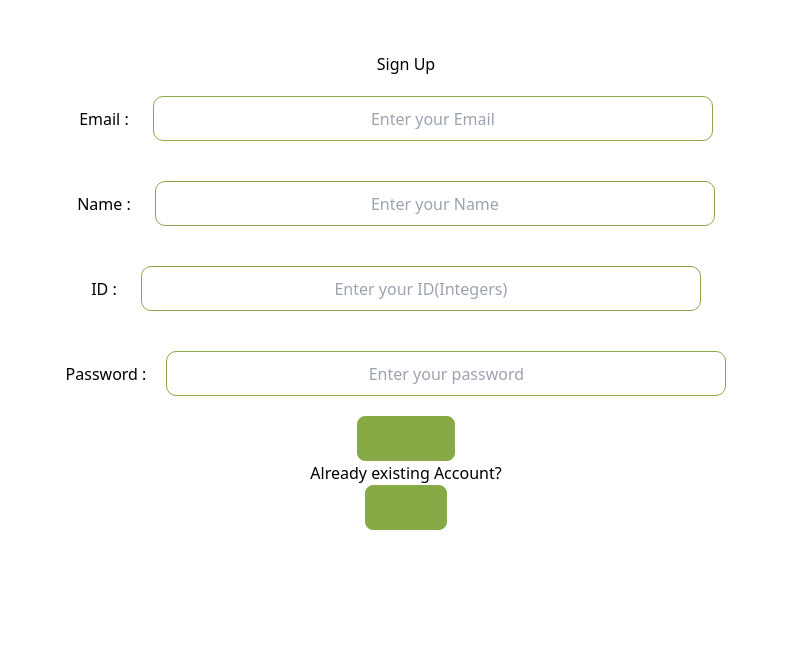
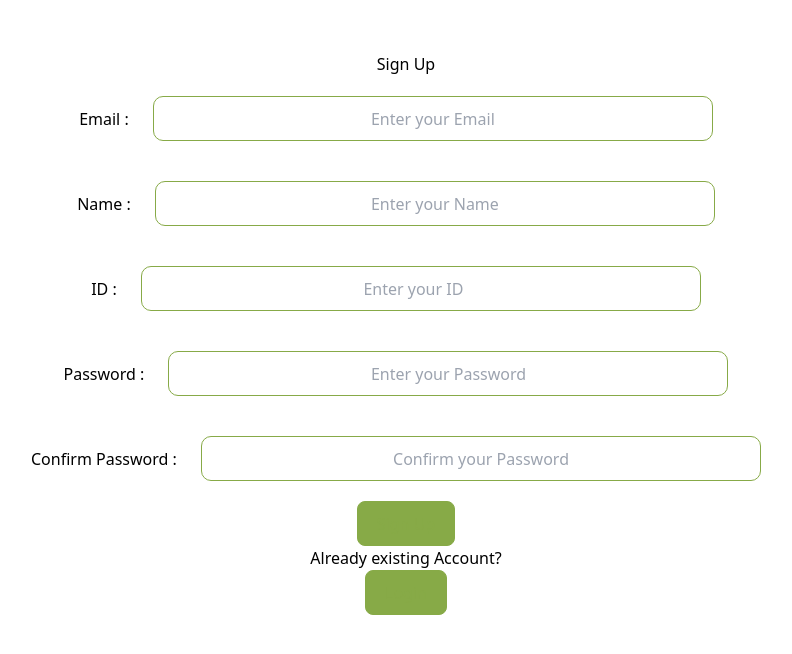
Before and after one commit to felexkemboi/iquantilellc, a Vue app: page /signup in a window 1280 px wide. Shown: the top 654 px of the page, without its empty margins (234-1026 px from the left). Built offline with nearby package versions, Linux system fonts and the light colour scheme.

Commit message:
add validation of inputs

```diff
--- a/package.json
+++ b/package.json
@@ -9,6 +9,7 @@
     "preview": "vite preview"
   },
   "dependencies": {
+    "vee-validate": "^4.7.1",
     "vue": "^3.2.37",
     "vue-router": "^4.0.13",
     "vuex": "^4.0.2"
--- a/src/components/SignUp.vue
+++ b/src/components/SignUp.vue
@@ -1,22 +1,38 @@
 <template>
     <div class="home">
     <h2>Sign Up</h2>
-    <div class="search flex-row">
+
+    <Form class="search flex-row">
+      <div>
         <label>Email  :   </label>
-      <input class="input" type="text" placeholder="Enter your Email" v-model="email" />
+        <Field placeholder="Enter your Email" name="email" v-model="email" :rules="validateEmail" />
+        <ErrorMessage name="email" />
       </div>
-    <div class="search flex-row">
+
+      <div>
         <label>Name  :   </label>
-      <input class="input" type="text" placeholder="Enter your Name" v-model="name" />
+        <Field placeholder="Enter your Name" name="name"  v-model="name" />
       </div>
-    <div class="search flex-row">
+
+      <div>
         <label>ID  :   </label>
-      <input class="input" type="text" placeholder="Enter your ID(Integers)" v-model="id" />
+        <Field placeholder="Enter your ID" name="id"  v-model="id" type="number" />
       </div>
-    <div class="search flex-row">
-      <label>Password :</label>
-      <input class="input" type="password" placeholder="Enter your password" v-model="password" />
+
+      <div>
+        <label>Password  :   </label>
+        <Field placeholder="Enter your Password" name="email" v-model="password" :rules="validatePassword" />
+        <ErrorMessage name="email" />
       </div>
+
+      <div>
+        <label>Confirm Password  :   </label>
+        <Field placeholder="Confirm your Password" name="email" v-model="confirm_password" :rules="validatePassword" />
+        <ErrorMessage name="confirm_password" />
+      </div>
+
+    </Form>
+
     <div>
       <button type="button" @click="signup">Sign Up</button>
     </div>
@@ -31,16 +47,38 @@
 
 <script setup>
   import { ref } from 'vue'
-  import {computed} from 'vue';
   import {useStore} from "vuex";
+  import { Field, Form, ErrorMessage } from 'vee-validate';
+  // import { extend } from 'vee-validate'
 
   const email = ref('')
   const name = ref('')
   const id = ref('')
   const password = ref('')
+  const confirm_password = ref('')
 
   const store = useStore();
-  const users = computed(() => store.getters.users)
+
+  const validateEmail = (value) => {
+      if (!value) {
+        return 'This field is required';
+      }
+
+      const regex = /^[A-Z0-9._%+-]+@[A-Z0-9.-]+\.[A-Z]{2,4}$/i;
+      if (!regex.test(value)) {
+        return 'This field must be a valid email';
+      }
+      return true;
+  }
+
+  const validatePassword = (value) => {
+    return true
+  }
+
+  // extend('validatePassword', {
+  //   getMessage: () => "The password must contain at least: 1 uppercase letter, 1 lowercase letter and must be atleast 6 characters",
+  //   validate: value => new RegExp("^(?=.*[a-z])(?=.*[A-Z])(?=.*[0-9])(?=.{6,})").test(value)
+  // })
 
   const signup = async function () {
     const user = {
```
Also changed, not shown: 1 other file (tests, documents, lock files or other folders). Lines whose indentation alone changed are shown as unchanged.
